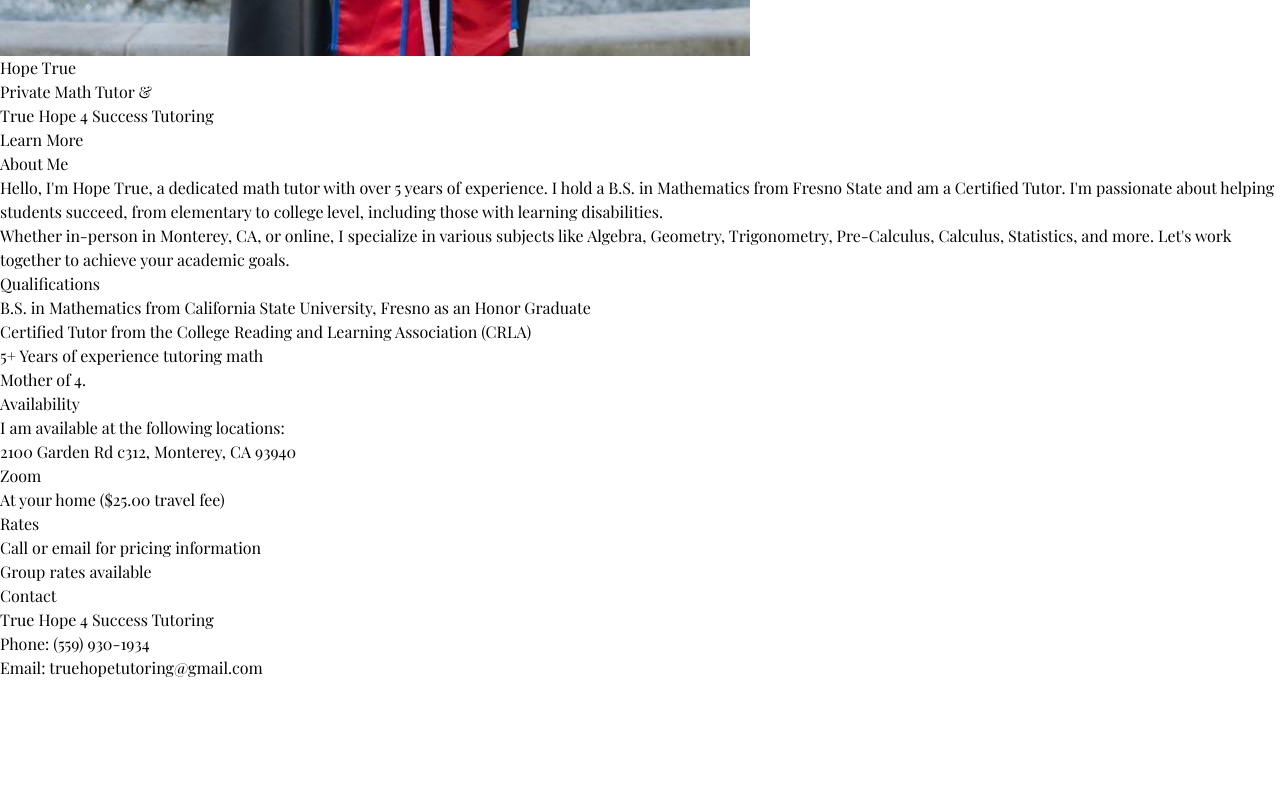
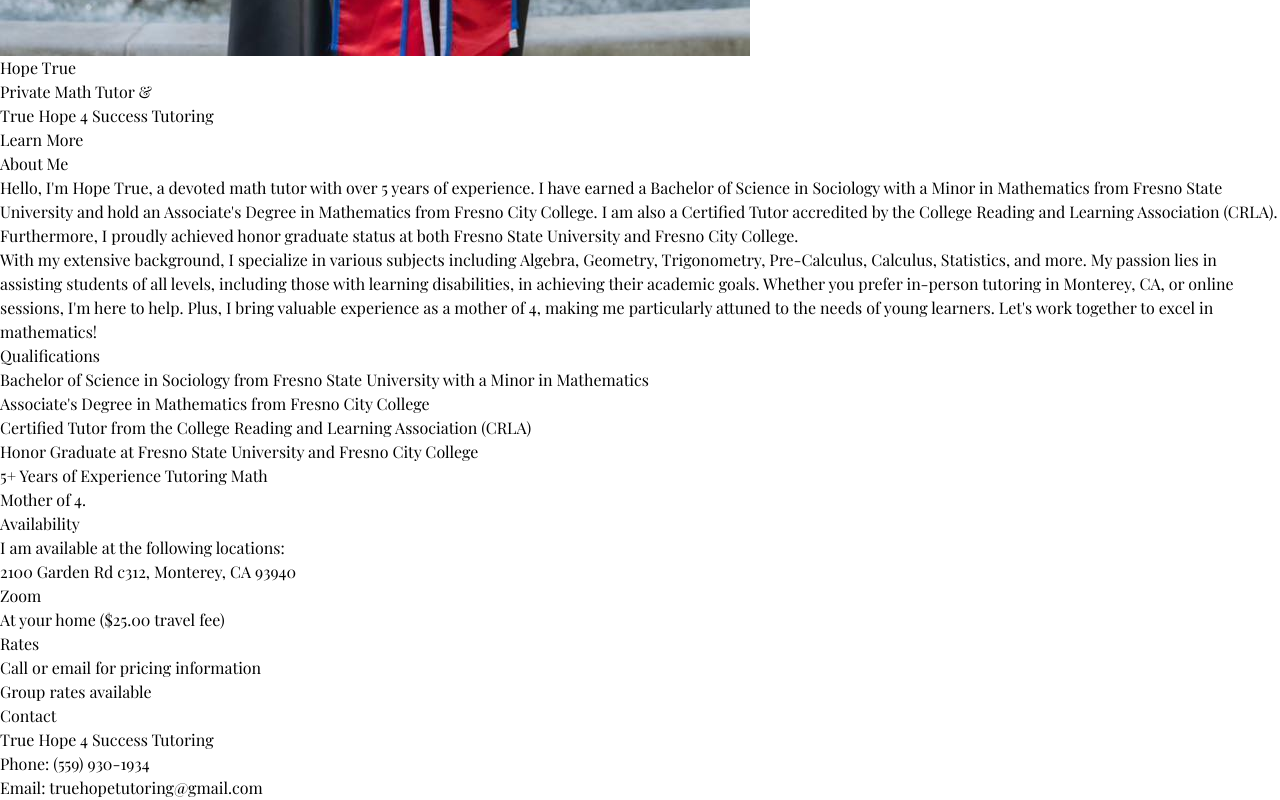
Before and after one commit to milliorn/true-hope-tutoring, a React app: page / in a window 1280 px wide. Shown: the part 886-1686 px from the top of the page. Before the commit the page ends 1566 px from the top, so only its background shows below. Built offline with nearby package versions, Linux system fonts and the light colour scheme; the HTML template or start-up script is replaced by a standard one.

Commit message:
refactor about

```diff
--- a/src/App.tsx
+++ b/src/App.tsx
@@ -142,17 +142,25 @@ function App() {
         <div className="container mx-auto">
           <h2 className="text-3xl font-bold  text-center">About Me</h2>
           <p className="m-4 text-left">
-            Hello, I'm Hope True, a dedicated math tutor with over 5 years of
-            experience. I hold a B.S. in Mathematics from Fresno State and am a
-            Certified Tutor. I'm passionate about helping students succeed, from
-            elementary to college level, including those with learning
-            disabilities.
+            Hello, I'm Hope True, a devoted math tutor with over 5 years of
+            experience. I have earned a Bachelor of Science in Sociology with a
+            Minor in Mathematics from Fresno State University and hold an
+            Associate's Degree in Mathematics from Fresno City College. I am
+            also a Certified Tutor accredited by the College Reading and
+            Learning Association (CRLA). Furthermore, I proudly achieved honor
+            graduate status at both Fresno State University and Fresno City
+            College.
           </p>
           <p className="m-4 text-left">
-            Whether in-person in Monterey, CA, or online, I specialize in
-            various subjects like Algebra, Geometry, Trigonometry, Pre-Calculus,
-            Calculus, Statistics, and more. Let's work together to achieve your
-            academic goals.
+            With my extensive background, I specialize in various subjects
+            including Algebra, Geometry, Trigonometry, Pre-Calculus, Calculus,
+            Statistics, and more. My passion lies in assisting students of all
+            levels, including those with learning disabilities, in achieving
+            their academic goals. Whether you prefer in-person tutoring in
+            Monterey, CA, or online sessions, I'm here to help. Plus, I bring
+            valuable experience as a mother of 4, making me particularly attuned
+            to the needs of young learners. Let's work together to excel in
+            mathematics!
           </p>
         </div>
       </section>
@@ -163,17 +171,32 @@ function App() {
           <h2 className="text-3xl font-bold text-center">Qualifications</h2>
           <ul className="list-none">
             <li className="m-4">
-              <span className="font-bold">B.S. in Mathematics</span> from
-              California State University, Fresno as an{" "}
-              <span className="font-bold">Honor Graduate</span>
+              <span className="font-bold">
+                Bachelor of Science in Sociology
+              </span>{" "}
+              from<span className="font-bold"> Fresno State University </span>{" "}
+              with a <span className="font-bold">Minor in Mathematics</span>
             </li>
             <li className="m-4 text-left">
-              <span className="font-bold">Certified Tutor</span> from the
-              College Reading and Learning Association (CRLA)
+              <span className="font-bold">
+                Associate's Degree in Mathematics{" "}
+              </span>
+              from <span className="font-bold">Fresno City College</span>
             </li>
             <li className="m-4 text-left">
-              <span className="font-bold">5+ Years</span> of experience tutoring
-              math
+              <span className="font-bold">Certified Tutor</span> from the{" "}
+              <span className="font-bold">
+                College Reading and Learning Association (CRLA)
+              </span>
+            </li>
+            <li className="m-4 text-left">
+              <span className="font-bold">Honor Graduate</span> at{" "}
+              <span className="font-bold">Fresno State University</span> and{" "}
+              <span className="font-bold">Fresno City College</span>
+            </li>
+            <li className="m-4 text-left">
+              <span className="font-bold">5+ Years</span> of Experience{" "}
+              <span className="font-bold">Tutoring Math</span>
             </li>
             <li className="m-4 text-left">
               <span className="font-bold">Mother</span> of 4.
```
